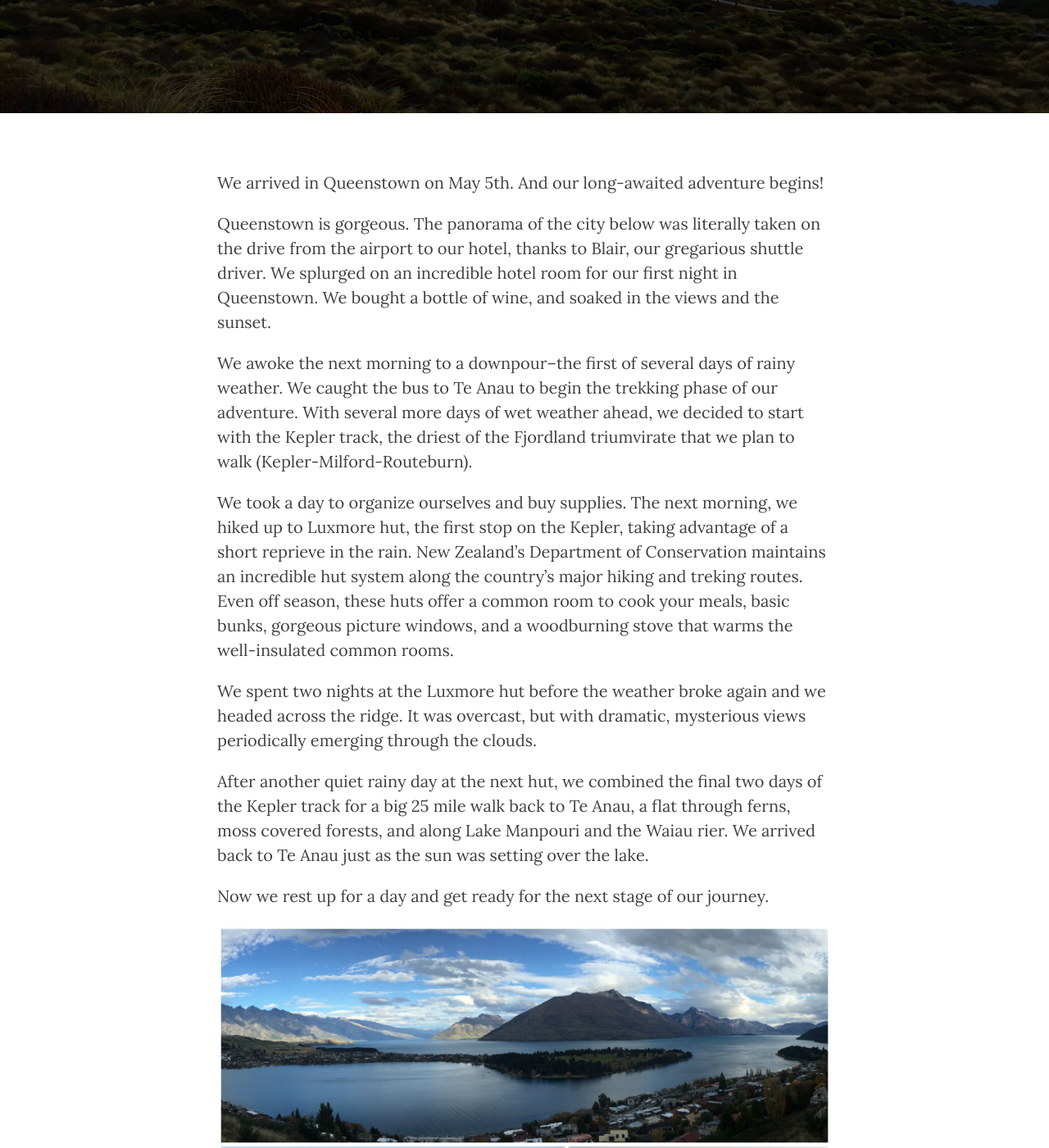
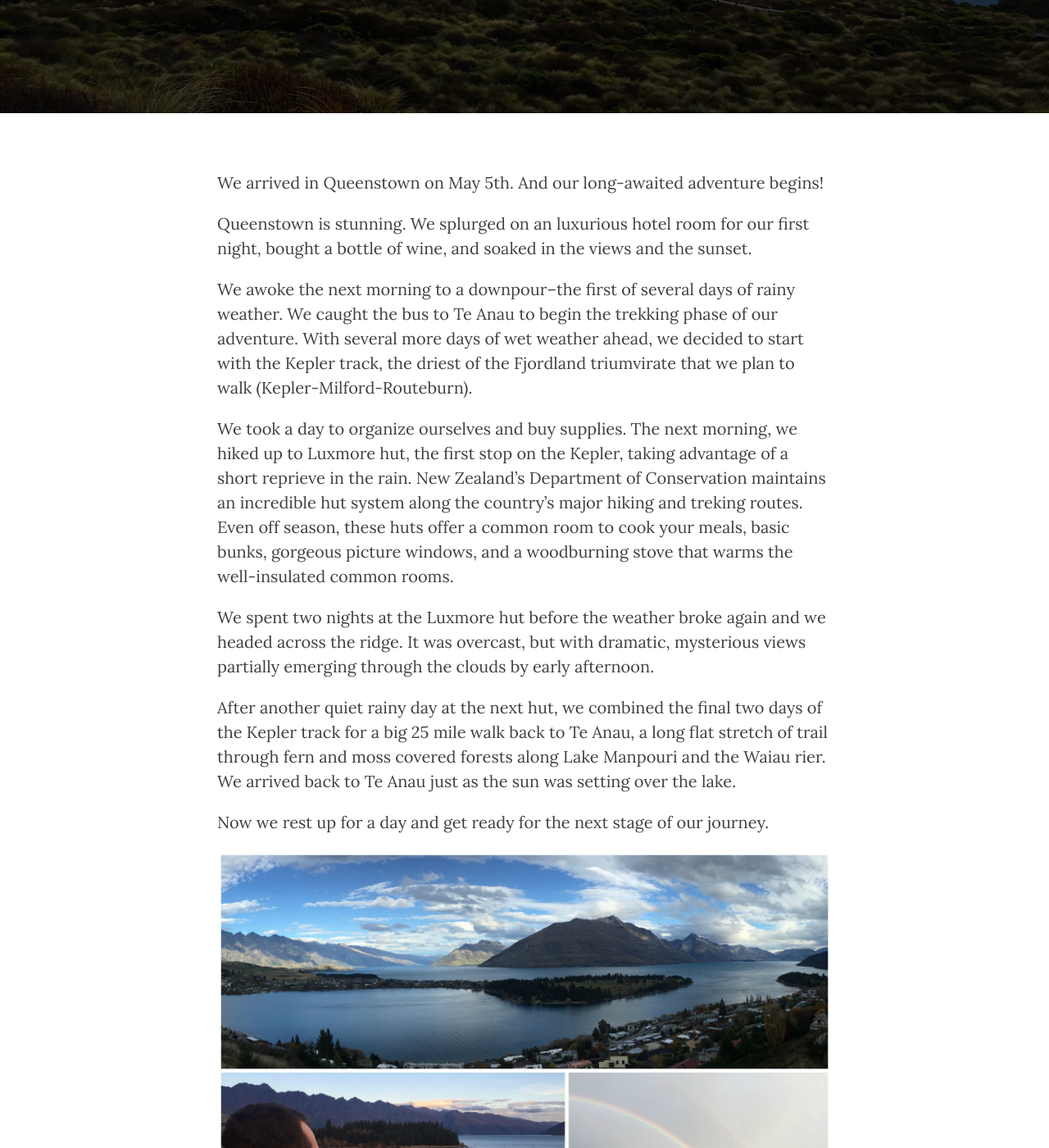
Before and after one commit to michaelsteffen/steffen-adventures, a Jekyll site: the page built from _posts/2015-05-13-queenstown-teanau-kepler.md, in a window 1280 px wide and 1400 px high, scrolled down 398 px. Shown: the whole window at 82% size. Built offline with Jekyll 4.4.1, drawn with Linux system fonts in a browser that asks for light colours; nearby versions of some CDN libraries.

Commit message:
copy edits

```diff
--- a/_posts/2015-05-13-queenstown-teanau-kepler.md
+++ b/_posts/2015-05-13-queenstown-teanau-kepler.md
@@ -11,15 +11,15 @@
 
 We arrived in Queenstown on May 5th.  And our long-awaited adventure begins!
 
-Queenstown is gorgeous. The panorama of the city below was literally taken on the drive from the airport to our hotel, thanks to Blair, our gregarious shuttle driver. We splurged on an incredible hotel room for our first night in Queenstown. We bought a bottle of wine, and soaked in the views and the sunset.
+Queenstown is stunning. We splurged on an luxurious hotel room for our first night, bought a bottle of wine, and soaked in the views and the sunset.
 
 We awoke the next morning to a downpour--the first of several days of rainy weather. We caught the bus to Te Anau to begin the trekking phase of our adventure. With several more days of wet weather ahead, we decided to start with the Kepler track, the driest of the Fjordland triumvirate that we plan to walk (Kepler-Milford-Routeburn).
 
 We took a day to organize ourselves and buy supplies. The next morning, we hiked up to Luxmore hut, the first stop on the Kepler, taking advantage of a short reprieve in the rain.  New Zealand's Department of Conservation maintains an incredible hut system along the country's major hiking and treking routes.  Even off season, these huts offer a common room to cook your meals, basic bunks, gorgeous picture windows, and a woodburning stove that warms the well-insulated common rooms.
 
-We spent two nights at the Luxmore hut before the weather broke again and we headed across the ridge. It was overcast, but with dramatic, mysterious views periodically emerging through the clouds.
+We spent two nights at the Luxmore hut before the weather broke again and we headed across the ridge. It was overcast, but with dramatic, mysterious views partially emerging through the clouds by early afternoon.
 
-After another quiet rainy day at the next hut, we combined the final two days of the Kepler track for a big 25 mile walk back to Te Anau, a flat through ferns, moss covered forests, and along Lake Manpouri and the Waiau rier. We arrived back to Te Anau just as the sun was setting over the lake.
+After another quiet rainy day at the next hut, we combined the final two days of the Kepler track for a big 25 mile walk back to Te Anau, a long flat stretch of trail through fern and moss covered forests along Lake Manpouri and the Waiau rier. We arrived back to Te Anau just as the sun was setting over the lake.
 
 Now we rest up for a day and get ready for the next stage of our journey.
 
```
Also changed, not shown: _posts/2015-05-04-goodbye-ca.md (+2 -2 lines).
